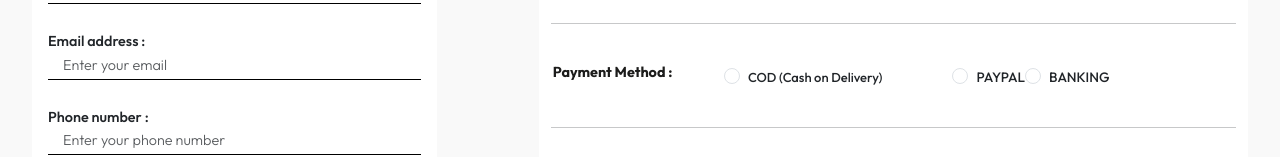
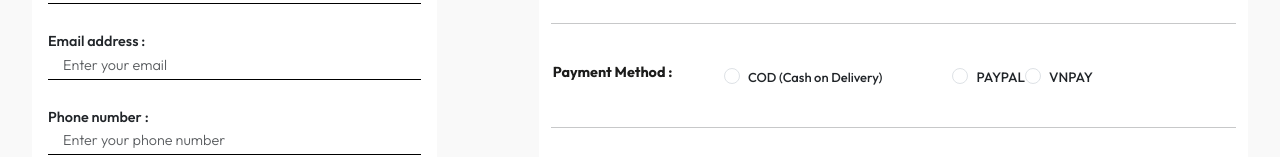
Before and after one commit to BichTuyen1204/CulinaryConnectProject, a React (Create React App) app: page /order in a window 1280 px wide. Shown: the part 347-504 px from the top of the page. Built offline with nearby package versions, Linux system fonts and the light colour scheme.

Commit message:
Update payment method to VNPAY and display payment status in OrderDetail

```diff
--- a/src/page/order/Order.js
+++ b/src/page/order/Order.js
@@ -738,14 +738,14 @@ export const Order = () => {
                       class="form-check-input"
                       type="radio"
                       name="paymentMethod"
-                      id="BANKING"
-                      value="BANKING"
-                      checked={pay === "BANKING"}
+                      id="VNPAY"
+                      value="VNPAY"
+                      checked={pay === "VNPAY"}
                       onChange={PayChange}
                     />
                     <label class="form-check-label" for="banking">
                       <p style={{ fontSize: "0.85em", fontWeight: "500" }}>
-                        BANKING
+                        VNPAY
                       </p>
                     </label>
                   </div>
--- a/src/page/order_detail/OrderDetail.js
+++ b/src/page/order_detail/OrderDetail.js
@@ -149,7 +149,7 @@ const OrderDetail = () => {
                   {orderData.summary.paymentMethod}
                   {orderData.summary.paymentMethod === "PAYPAL" ||
                   orderData.summary.paymentMethod === "VNPAY"
-                    ? " - PAID"
+                    ? " - " + orderData.summary.paymentStatus
                     : ""}
                 </strong>
               </p>
```
